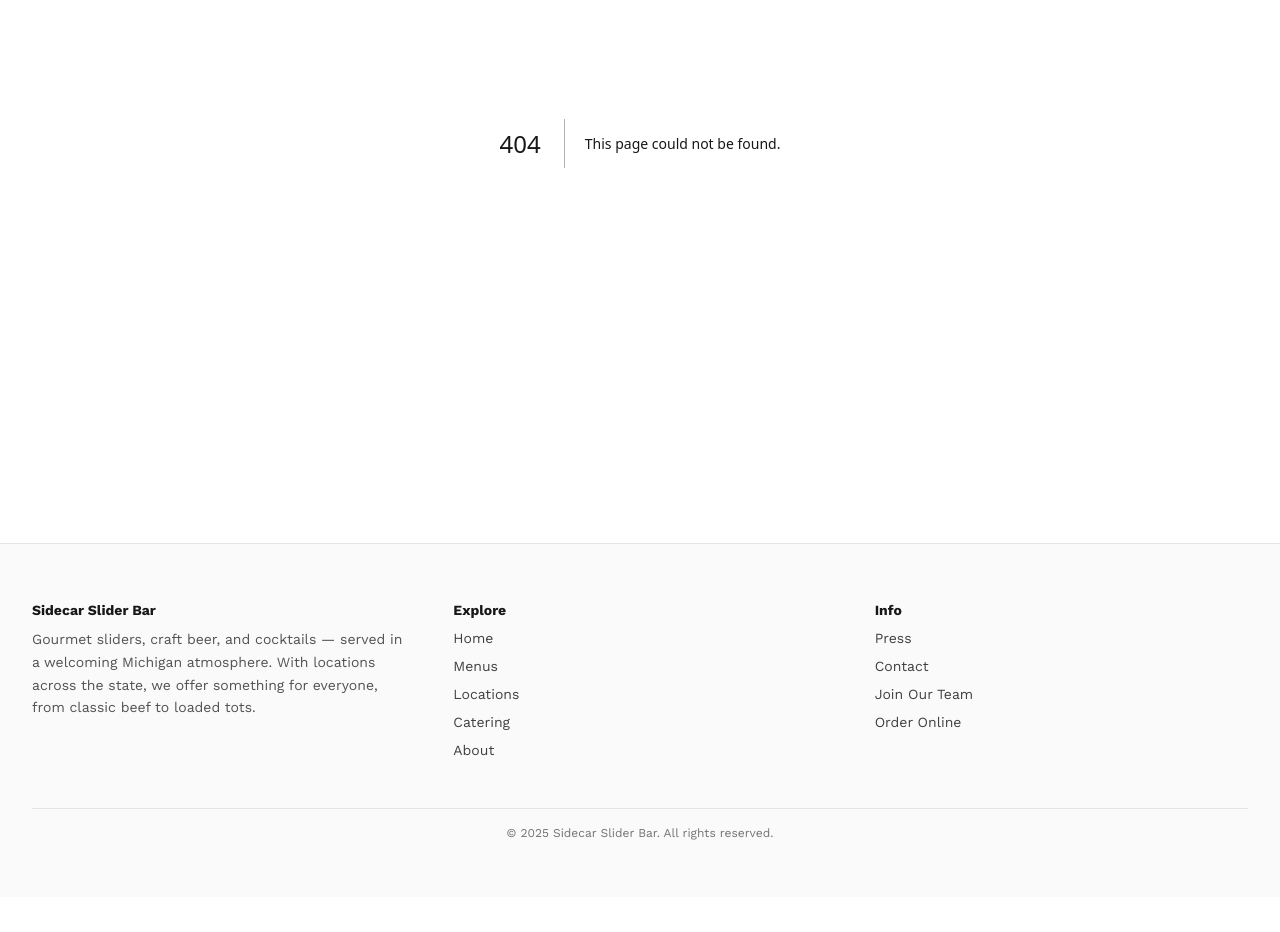
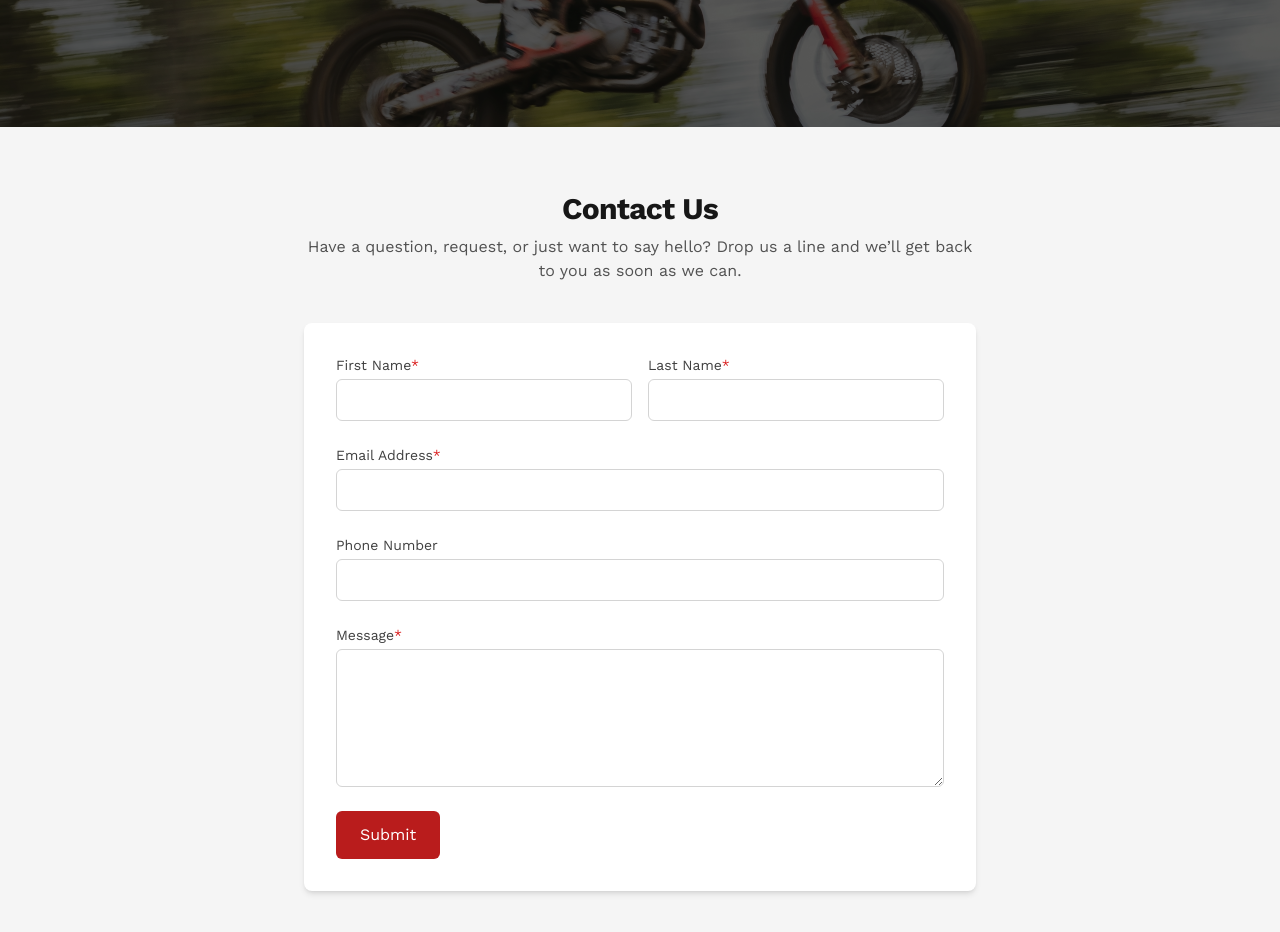
Before and after one commit to AaronRDurant/sidecar-slider-bar, a Next.js app: page /contact in a window 1280 px wide. Before the commit this address had no page. Shown: the part 360-1292 px from the top of the page. Before the commit the page ends 1257 px from the top, so only its background shows below. Built offline with nearby package versions, Linux system fonts and the light colour scheme.

Commit message:
Build Contact page

```diff
--- /dev/null
+++ b/src/app/contact/page.tsx
@@ -0,0 +1,72 @@
+import Image from "next/image";
+import ContactForm from "@/components/ContactForm";
+import locations from "@/data/locations";
+
+export const metadata = {
+  title: "Contact — Sidecar Slider Bar",
+  description:
+    "Reach out to Sidecar Slider Bar for questions, feedback, or catering inquiries.",
+};
+
+export default function ContactPage() {
+  return (
+    <div>
+      {/* Hero */}
+      <section className="relative h-72 md:h-96 w-full overflow-hidden">
+        <Image
+          src="/images/moto-sidecar-placeholder.jpg"
+          alt="Sidecar Contact Hero"
+          fill
+          className="object-cover object-center"
+          priority
+        />
+        <div className="absolute inset-0 bg-black/60 flex items-center justify-center text-center px-4">
+          <div className="text-white max-w-3xl">
+            <h1 className="text-4xl md:text-5xl font-extrabold tracking-tight">
+              We Would Love to Hear from You
+            </h1>
+          </div>
+        </div>
+      </section>
+
+      {/* Contact Form */}
+      <section className="bg-neutral-100 py-16 px-4">
+        <div className="max-w-5xl mx-auto text-center mb-10">
+          <h2 className="text-2xl md:text-3xl font-bold tracking-tight">
+            Contact Us
+          </h2>
+          <p className="text-neutral-600 mt-2 max-w-2xl mx-auto">
+            Have a question, request, or just want to say hello? Drop us a line
+            and we’ll get back to you as soon as we can.
+          </p>
+        </div>
+        <ContactForm />
+      </section>
+
+      {/* Location Contact Info */}
+      <section className="max-w-5xl mx-auto px-4 py-16">
+        <h2 className="text-2xl md:text-3xl font-bold text-center mb-8">
+          Call a Location Directly
+        </h2>
+        <ul className="grid grid-cols-1 sm:grid-cols-2 gap-6">
+          {Object.entries(locations).map(([slug, location]) => (
+            <li
+              key={slug}
+              className="bg-white rounded shadow p-6 text-center border border-neutral-200"
+            >
+              <h3 className="text-lg font-semibold mb-1">{location.name}</h3>
+              <p className="text-neutral-700">
+                <a
+                  href={`tel:${location.phone.replace(/\D/g, "")}`}
+                  className="underline hover:text-red-600"
+                >
+                  {location.phone}
+                </a>
+              </p>
+            </li>
+          ))}
+        </ul>
+      </section>
+    </div>
+  );
+}
--- /dev/null
+++ b/src/components/ContactForm.tsx
@@ -0,0 +1,93 @@
+"use client";
+
+import { useState } from "react";
+
+export default function ContactForm() {
+  const [submitted, setSubmitted] = useState(false);
+
+  return (
+    <form
+      onSubmit={(e) => {
+        e.preventDefault();
+        setSubmitted(true);
+      }}
+      className="max-w-2xl mx-auto bg-white p-8 rounded-lg shadow-md space-y-6"
+    >
+      {submitted ? (
+        <p className="text-green-600 text-center font-medium">
+          Thanks for reaching out! We’ll be in touch shortly.
+        </p>
+      ) : (
+        <>
+          <div className="grid grid-cols-1 md:grid-cols-2 gap-4">
+            <div>
+              <label className="block text-sm font-medium text-neutral-700">
+                First Name<span className="text-red-600">*</span>
+              </label>
+              <input
+                type="text"
+                name="firstName"
+                required
+                className="mt-1 block w-full border border-neutral-300 rounded-md px-4 py-2 focus:ring-red-700 focus:border-red-700"
+              />
+            </div>
+
+            <div>
+              <label className="block text-sm font-medium text-neutral-700">
+                Last Name<span className="text-red-600">*</span>
+              </label>
+              <input
+                type="text"
+                name="lastName"
+                required
+                className="mt-1 block w-full border border-neutral-300 rounded-md px-4 py-2 focus:ring-red-700 focus:border-red-700"
+              />
+            </div>
+          </div>
+
+          <div>
+            <label className="block text-sm font-medium text-neutral-700">
+              Email Address<span className="text-red-600">*</span>
+            </label>
+            <input
+              type="email"
+              name="email"
+              required
+              className="mt-1 block w-full border border-neutral-300 rounded-md px-4 py-2 focus:ring-red-700 focus:border-red-700"
+            />
+          </div>
+
+          <div>
+            <label className="block text-sm font-medium text-neutral-700">
+              Phone Number
+            </label>
+            <input
+              type="tel"
+              name="phone"
+              className="mt-1 block w-full border border-neutral-300 rounded-md px-4 py-2 focus:ring-red-700 focus:border-red-700"
+            />
+          </div>
+
+          <div>
+            <label className="block text-sm font-medium text-neutral-700">
+              Message<span className="text-red-600">*</span>
+            </label>
+            <textarea
+              name="message"
+              required
+              rows={5}
+              className="mt-1 block w-full border border-neutral-300 rounded-md px-4 py-2 focus:ring-red-700 focus:border-red-700"
+            />
+          </div>
+
+          <button
+            type="submit"
+            className="bg-red-700 text-white px-6 py-3 rounded-md font-medium hover:bg-red-800 transition"
+          >
+            Submit
+          </button>
+        </>
+      )}
+    </form>
+  );
+}
```
